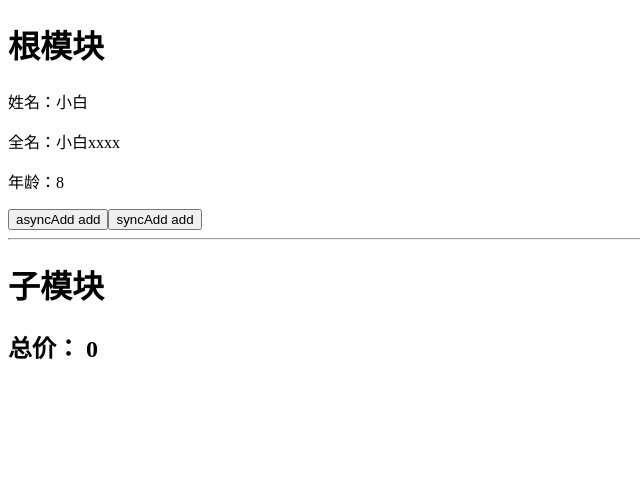
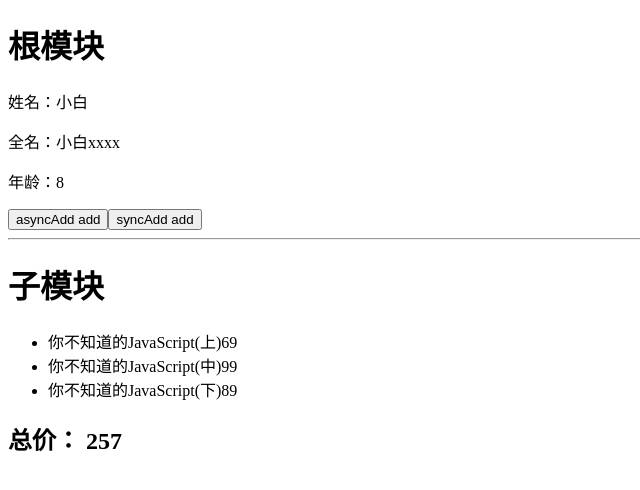
Before and after one commit to xiaoyao316/vuex-mini, a Vue app: page / in a window 1280 px wide. Shown: the top 490 px of the page, without its empty margins (0-640 px from the left). Built offline with nearby package versions, Linux system fonts and the light colour scheme.

Commit message:
bug修复

```diff
--- a/src/App.vue
+++ b/src/App.vue
@@ -14,7 +14,7 @@
         <span>{{item.price}}</span>
       </li>
     </ul>
-    <h2>总价： {{0}}</h2>
+    <h2>总价： {{$store.getters['news/totalPrice']}}</h2>
   </div>
 </template>
 
@@ -31,7 +31,7 @@ export default {
   },
   methods: {
     asyncAdd() {
-      this.$store.dispatch('asyncAdd')
+      this.$store.dispatch('asyncAdd')``
     },
     syncAdd() {
       this.$store.commit('syncAdd')
--- a/src/vuex/store.js
+++ b/src/vuex/store.js
@@ -41,8 +41,6 @@ export class Store {
     this._actions[type](payload)
   }
   commit (type, payload) {
-    console.log(this)
-    debugger
     this._mutations[type](payload)
   }
 }
@@ -79,7 +77,6 @@ function installModule (store, rootState, path, module) {
   }
 
   const local = makeLocalContext(store, namespace, path)
-
 
   forEachValue(module.actions || {}, (handler, type) => {
     const namespacedType = namespace + type
@@ -125,9 +122,15 @@ function makeLocalContext (store, namespace, path) {
 
   const local = {
     dispatch: noNamespace ? store.dispatch : (type, payload) => {
+      if (namespace) {
+        type = namespace + type
+      }
       return store.dispatch(type, payload)
     },
     commit: noNamespace ? store.commit : (type, payload) => {
+      if (namespace) {
+        type = namespace + type
+      }
       store.commit(type, payload)
     }
   }
```
